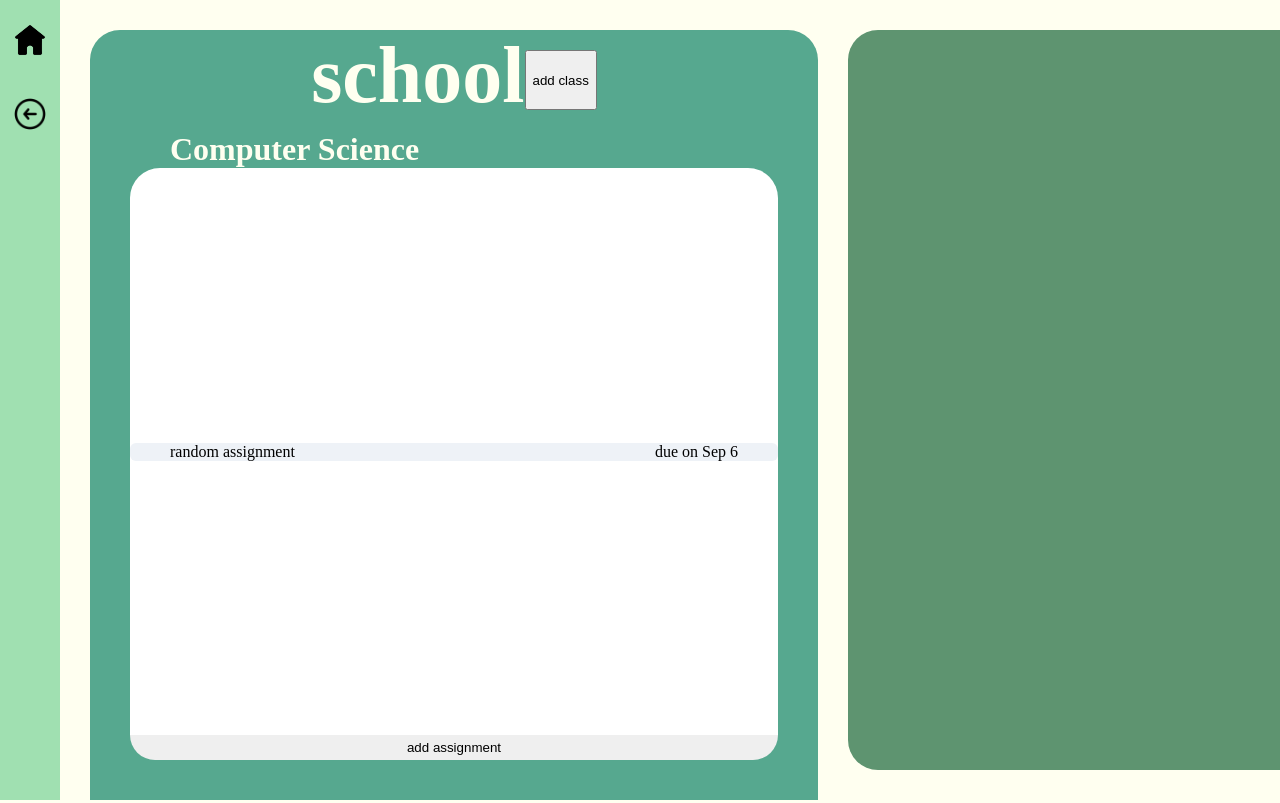
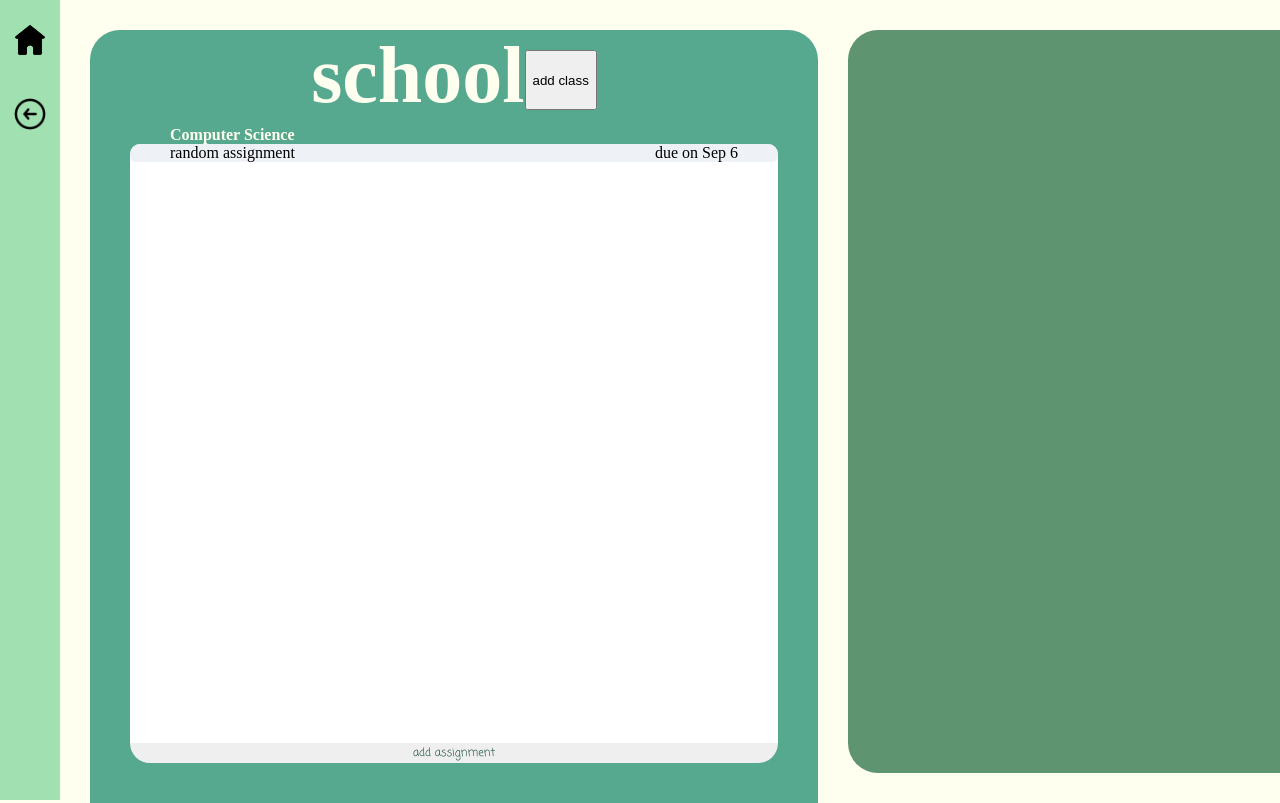
Before and after one commit to benjiangmin/life-in-documents, a React (Vite) app: page /#/planners/dayAtAGlance in a window 1280 px wide. Built offline with nearby package versions, Linux system fonts and the light colour scheme; a web font is replaced by a local one.

Commit message:
scrolling capabilities

```diff
--- a/main/index.css
+++ b/main/index.css
@@ -824,12 +824,16 @@ input[type=number]::-webkit-inner-spin-button {
     display: flex;
     justify-content: center;
     padding: 0px 40px 40px 40px;
+    height: 91.59vh;
+    min-height: 0; /* allow flex child to shrink */
 }
 .school-display {
     display: flex;
     flex-direction: column;
     align-items: center;
     width: 100%;
+    flex: 1;        /* fill height */
+    min-height: 0;  /* 🔑 */
 }
 .school-header {
     display: flex;
@@ -846,43 +850,48 @@ input[type=number]::-webkit-inner-spin-button {
     margin-top: 20px;
 }
 .classes {
-  flex: 1;                    /* take all remaining height */
+  flex: 1;
   display: flex;
-  flex-direction: column;     /* stack classes vertically */
+  flex-direction: column;
   width: 100%;
   gap: 3px;
+  min-height: 0;  /* 🔑 */
 }
 
 .class {
   flex: 1;
   display: flex;
-  flex-direction: column;   /* stack title + assignments vertically */
+  flex-direction: column;
   justify-content: flex-start;
-  align-items: stretch;     /* make children take full width */
+  align-items: stretch;
+  min-height: 0;  /* 🔑 */
 }
 .class > h2 {
     padding-left: 40px;
-    margin: 10px 0px 0px 0px;
+    margin: 5px 0px 0px 0px;
     color: #FFFFF0;
-    font-size: 2rem;
+    font-size: 1rem;
 }
 
 .assignments-section {
-  width: 100%;
   flex: 1;
   display: flex;
-  justify-content: center;
-  align-items: center;
-  height: 100%;
+  flex-direction: column; /* stack + stretch */
+  align-items: stretch;
   background-color: white;
-  border-radius: 30px 30px 0px 0px;
+  border-radius: 10px 10px 0px 0px;
+  overflow: hidden; /* contain scroll child */
+  min-height: 0;    /* 🔑 */
 }
 
 .assignments {
+  flex: 1;
   display: flex;
   flex-direction: column;
   gap: 1px;
   width: 100%;
+  overflow-y: auto; /* scroll here */
+  min-height: 0;    /* 🔑 */
 }
 
 .assignment {
@@ -897,9 +906,12 @@ input[type=number]::-webkit-inner-spin-button {
     margin: 0px;
 }
 .add-assignment-button {
-    height: 25px;
+    height: 20px;
     border: none;
     border-radius: 0px 0px 30px 30px;
+    font-size: 0.7rem;
+    font-family: "Coming Soon";
+    color: #1f543c;
 }
 
 
```
